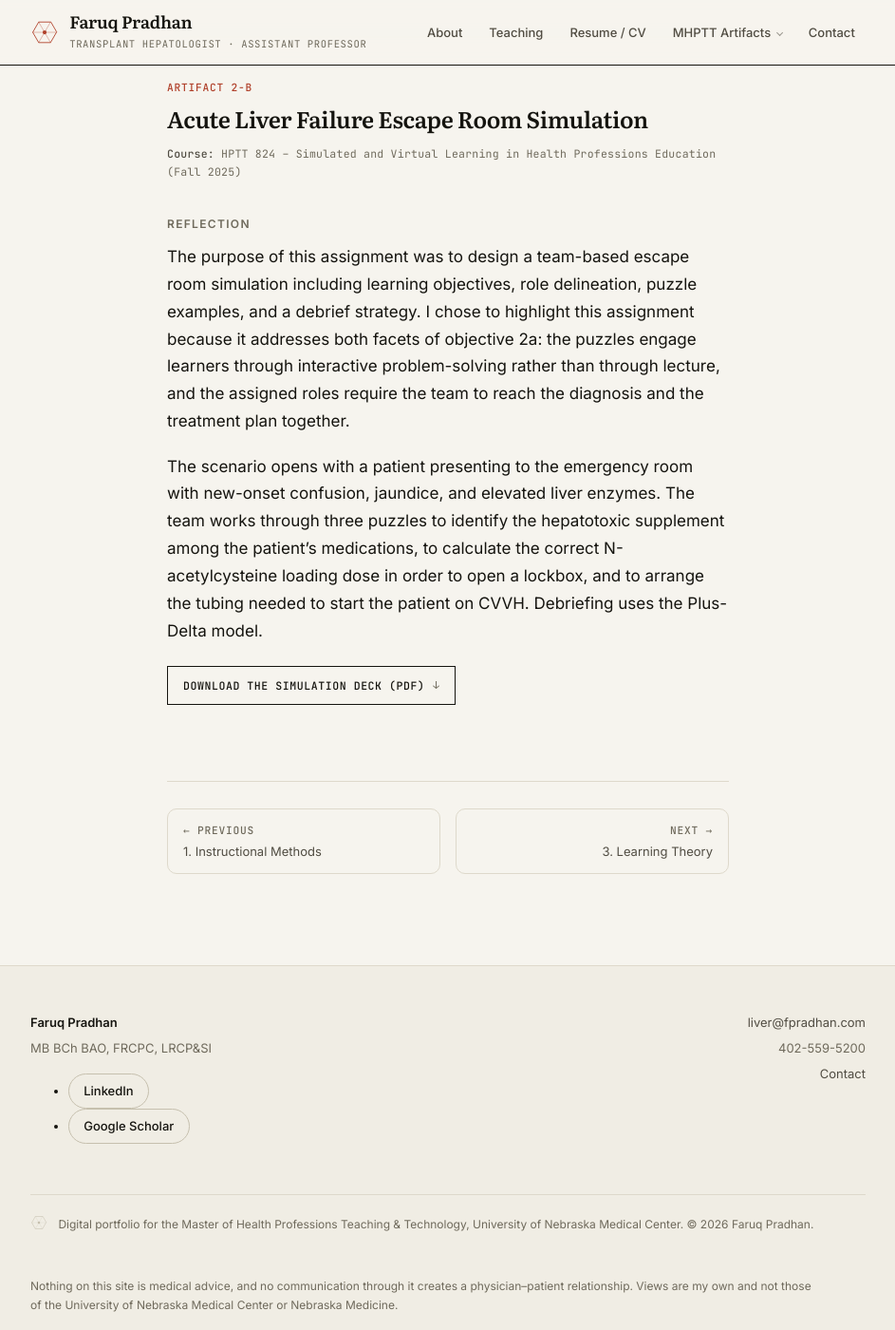
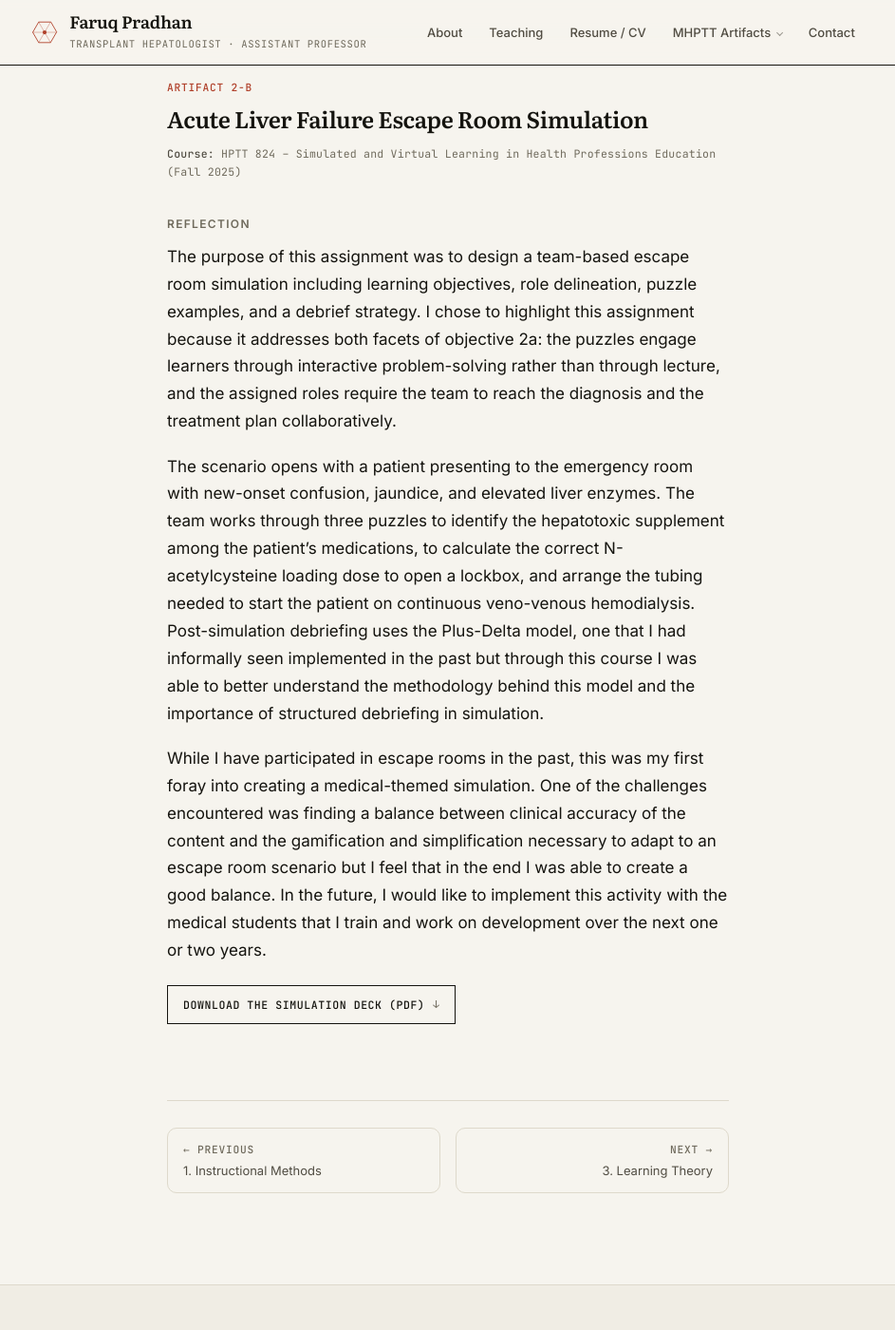
Before and after one commit to fpradhan/fpradhan.github.io, a Jekyll site: the page built from _competencies/2-innovation-in-teaching.md, in a window 1280 px wide and 1400 px high, scrolled down 1432 px. Shown: the whole window at 95% size, without its empty margins (168-1111 px from the left). Built offline with Jekyll 4.4.1, drawn with Linux system fonts in a browser that asks for light colours; some of the changed text lies outside the part shown.

Commit message:
Publish the revised reflections for artifacts 1-B, 2-A and 2-B
Applies Faruq's edited drafts verbatim:

  1-B  the closing sentence about the REFLECT rubric becomes its own
       paragraph
  2-A  the second sentence now names the task and the summer semester
       rather than describing the course arc
  2-B  the debrief sentence explains why Plus-Delta was chosen, CVVH is
       spelled out, and a third paragraph covers the challenge of
       balancing clinical accuracy against gamification plus the plan to
       run the activity with medical students

The editorial comment on 2-B is removed; the revised draft now covers
both the challenges encountered and the future application it flagged as
missing.

One deliberate departure from the draft: it reads "Articular Storyline",
corrected here to "Articulate Storyline".

Co-Authored-By: Claude Opus 5 <noreply@anthropic.com>
Claude-Session: https://claude.ai/code/session_01SajNJDGDkt5q5fCgsPRcNk

```diff
--- a/_competencies/2-innovation-in-teaching.md
+++ b/_competencies/2-innovation-in-teaching.md
@@ -35,10 +35,10 @@ statement: >-
 ### Reflection
 
 This assignment was one of the more challenging tasks throughout the MHPTT program, but overall,
-it was the most rewarding. The work throughout the HPTT 825 course culminated in the development
-of an e-Learning module using Articulate Storyline and I am quite proud of the final product. I
-selected this artifact to represent Innovation in Teaching as it embraces interactivity to engage
-medical students while augmenting their classroom lectures on the topic.
+it was the most rewarding. The task was to create an e-Learning module using the Articulate
+Storyline software over the summer semester from scratch and I am quite proud of the final
+product. I selected this artifact to represent Innovation in Teaching as it embraces interactivity
+to engage medical students while augmenting their classroom lectures on the topic.
 
 Some of the challenges encountered included gaining software familiarity while adhering to
 e-module best practices, as well as the timespan to complete with this being a summer semester
@@ -72,31 +72,22 @@ The purpose of this assignment was to design a team-based escape room simulation
 learning objectives, role delineation, puzzle examples, and a debrief strategy. I chose to
 highlight this assignment because it addresses both facets of objective 2a: the puzzles engage
 learners through interactive problem-solving rather than through lecture, and the assigned roles
-require the team to reach the diagnosis and the treatment plan together.
+require the team to reach the diagnosis and the treatment plan collaboratively.
 
 The scenario opens with a patient presenting to the emergency room with new-onset confusion,
 jaundice, and elevated liver enzymes. The team works through three puzzles to identify the
 hepatotoxic supplement among the patient's medications, to calculate the correct N-acetylcysteine
-loading dose in order to open a lockbox, and to arrange the tubing needed to start the patient on
-CVVH. Debriefing uses the Plus-Delta model.
+loading dose to open a lockbox, and arrange the tubing needed to start the patient on continuous
+veno-venous hemodialysis. Post-simulation debriefing uses the Plus-Delta model, one that I had
+informally seen implemented in the past but through this course I was able to better understand
+the methodology behind this model and the importance of structured debriefing in simulation.
 
-{% comment %}
-  STILL TO WRITE, and nothing between these markers reaches the browser.
-
-  Two of the six required elements are not yet covered for this artifact:
-  the challenges encountered, and the application to a current or future role.
-  Every other artifact on objectives 1 and 2 has both.
-
-  Changes made to the draft, so you can check them:
-    - the sentence that stopped at "through the use of " is now completed, and
-      names the two facets of objective 2a
-    - the Creighton Competency Evaluation Instrument and Simulation
-      Effectiveness Tool sentence is replaced by the Plus-Delta model, which is
-      what slide 8 of the deck actually specifies
-    - the Google Gemini AR/VR sentence is removed; that belongs to the
-      endoscopy ergonomics simulation
-    - the scenario and the three puzzles are described from slides 4 to 8
-{% endcomment %}
+While I have participated in escape rooms in the past, this was my first foray into creating a
+medical-themed simulation. One of the challenges encountered was finding a balance between
+clinical accuracy of the content and the gamification and simplification necessary to adapt to an
+escape room scenario but I feel that in the end I was able to create a good balance. In the
+future, I would like to implement this activity with the medical students that I train and work on
+development over the next one or two years.
 
 <p><a class="dl" href="{{ '/assets/artifacts/hptt824-acute-liver-failure-escape-room.pdf' | relative_url }}">Download the simulation deck (PDF)</a></p>
 
```
Also changed, not shown: _competencies/1-instructional-methods.md (+5 -3 lines).
